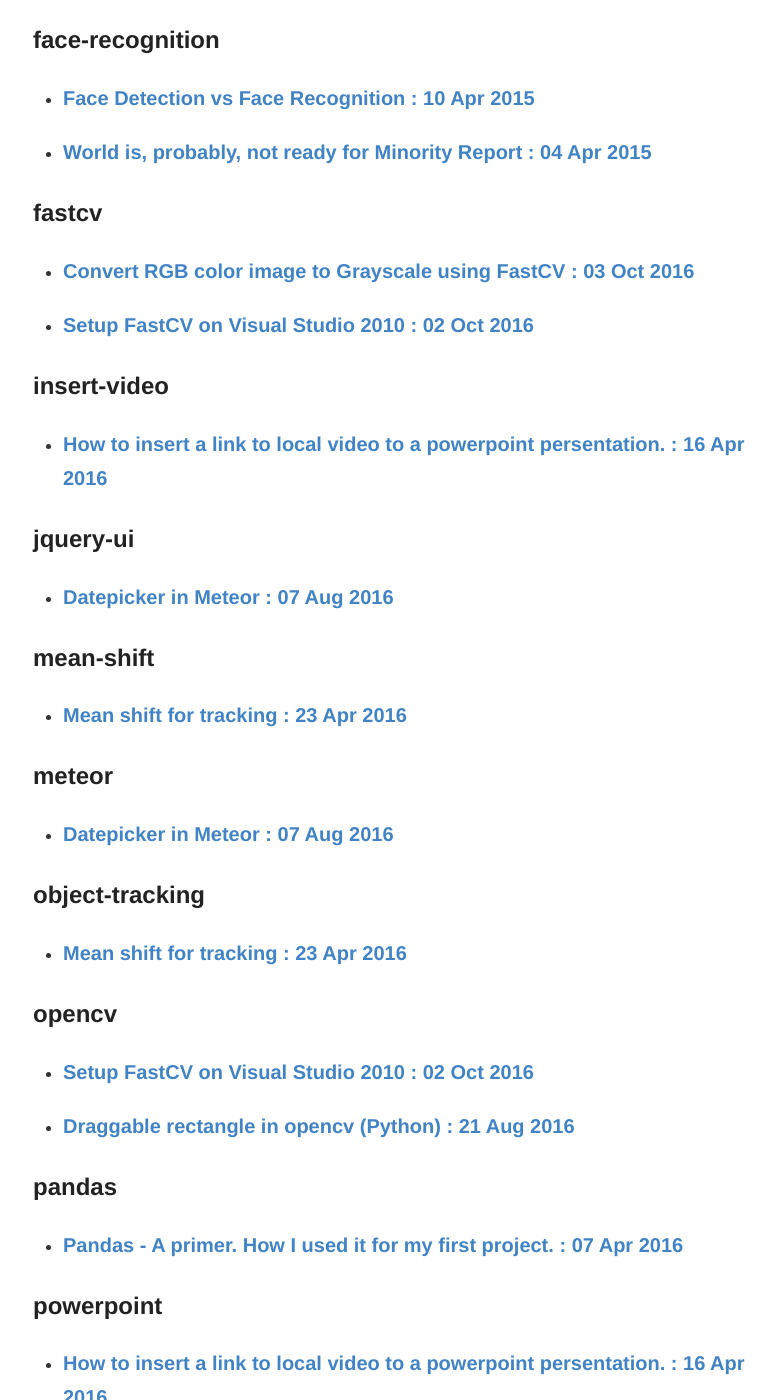
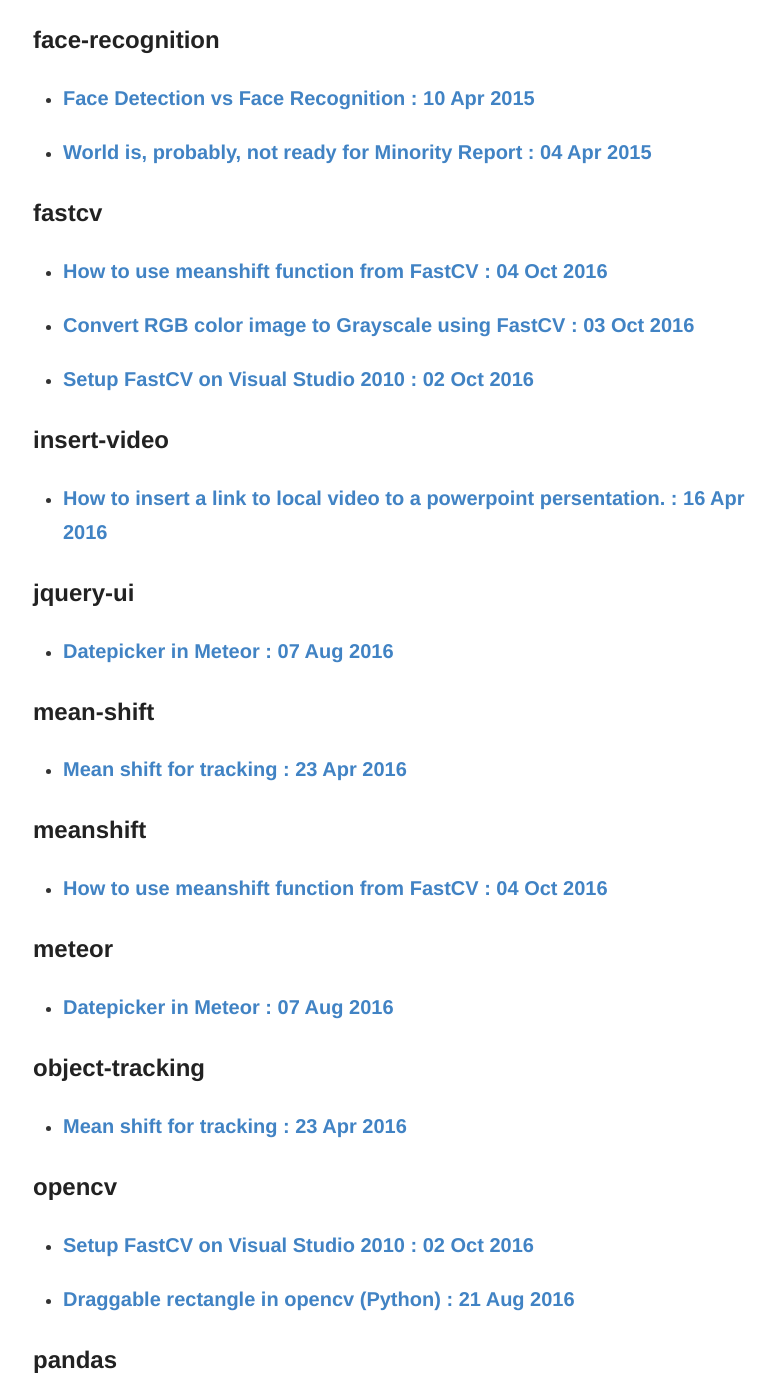
Before and after one commit to arccoder/arccoder.github.io, a Jekyll site: the page built from blog/tag.html, in a window 1280 px wide and 1400 px high, scrolled down 1278 px. Shown: the whole window, without its empty margins (247-1023 px from the left). Built offline with Jekyll 4.4.1, drawn with Linux system fonts in a browser that asks for light colours.

Commit message:
Update and rename 2016-10-04-meanshift-fastcv.md to 2016-10-04-fastcv-meanshift-example.md

```diff
--- a/_posts/2016-10-04-meanshift-fastcv.md
+++ b/_posts/2016-10-04-fastcv-meanshift-example.md
@@ -1,3 +1,11 @@
+---
+layout: post
+title: How to use meanshift function from FastCV
+description: Using fcvMeanShiftu8 from FastCV
+category: Tech
+tags: [fastcv, meanshift]
+---
+
 How to use meanshift function from FastCV
 
 <script src="https://gist.github.com/arccoder/651900108149529fc5e29dfd45115f60.js"></script>
```
